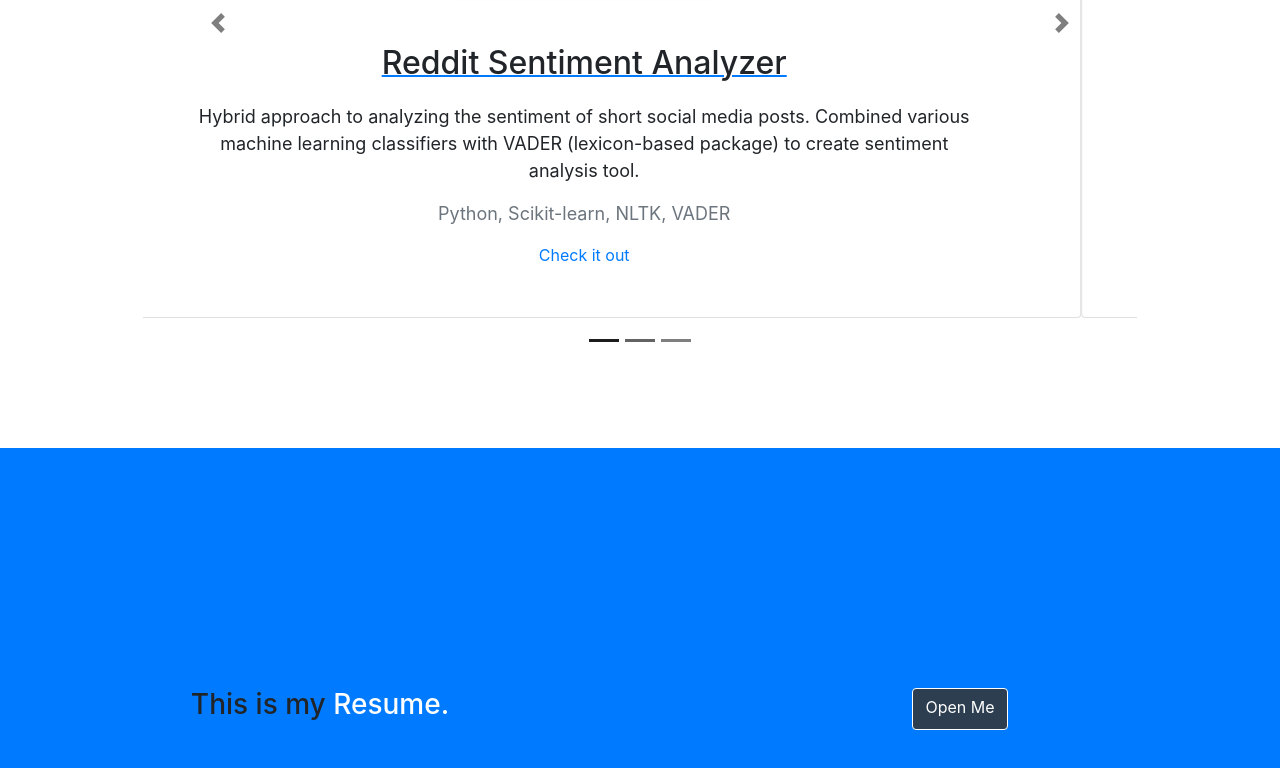
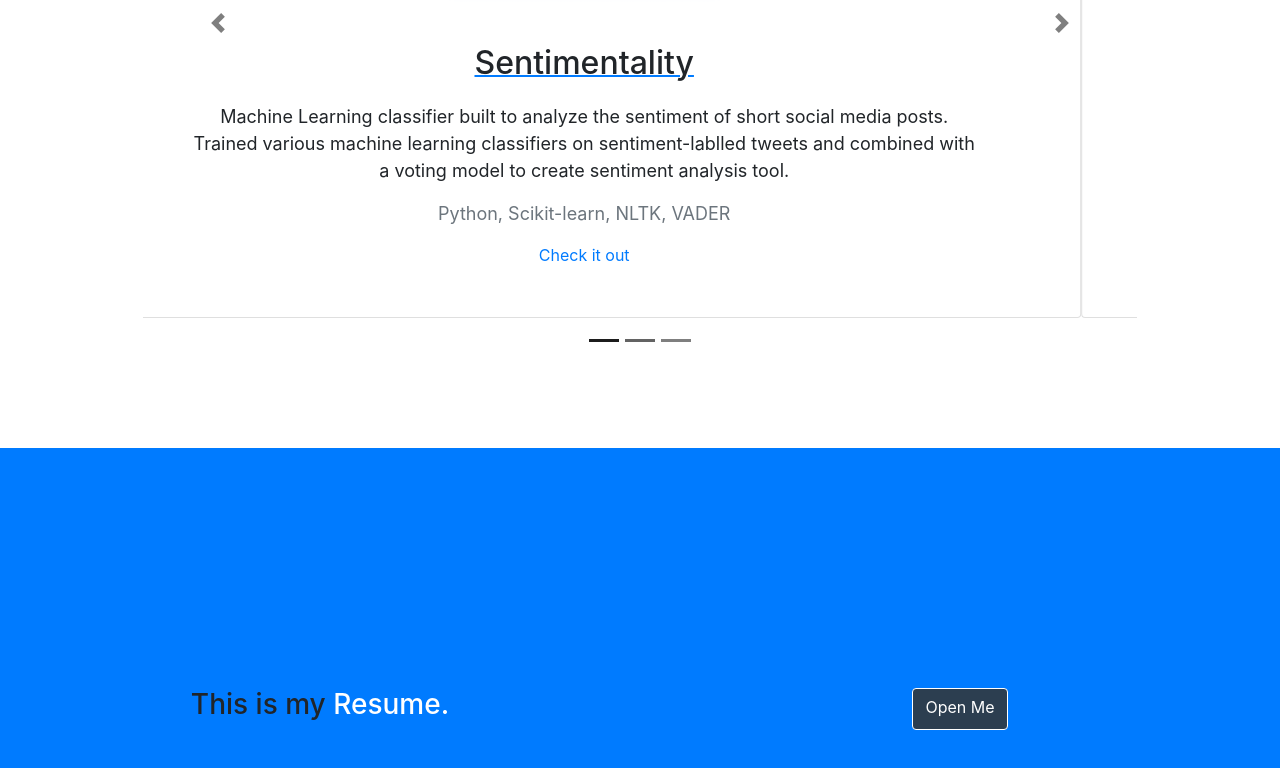
Before and after one commit to Hennmeister/henning.lindig.ca, a website: page index.html in a window 1280 px wide. Shown: the part 1239-2007 px from the top of the page. Drawn offline with nearby package versions, Linux system fonts and the light colour scheme.

Commit message:
Updated resume and project description

```diff
--- a/index.html
+++ b/index.html
@@ -43,7 +43,7 @@
                 </li>
                 <li class="nav-item">
                   <a class="nav-link" href="#socials">Socials</a>
-                </li>
+                 </li>
               </ul>
               </nav>
         <div>
@@ -72,9 +72,10 @@
                 <div class="card">
                     <img class="card-img-top" src="src/assets/sentiment.png" alt="Sentiment Analysis">
                     <div class="card-body">
-                      <h5 class="card-title">Reddit Sentiment Analyzer</h5>
-                      <p class="card-text">Hybrid approach to analyzing the sentiment of short social media posts.
-                        Combined various machine learning classifiers with VADER (lexicon-based package) to create sentiment analysis tool.
+                      <h5 class="card-title">Sentimentality</h5>
+                      <p class="card-text">Machine Learning classifier built to analyze the sentiment of short social media posts.
+                        Trained various machine learning classifiers on sentiment-lablled tweets and combined with a voting model
+                        to create sentiment analysis tool.
                       </p>
                       <p class="card-text text-muted tools">Python, Scikit-learn, NLTK, VADER</p>
                       <a href="https://github.com/Hennmeister/SentimentAnalysis" class="card-link">Check it out</a>
```
Also changed, not shown: 1 other file.
